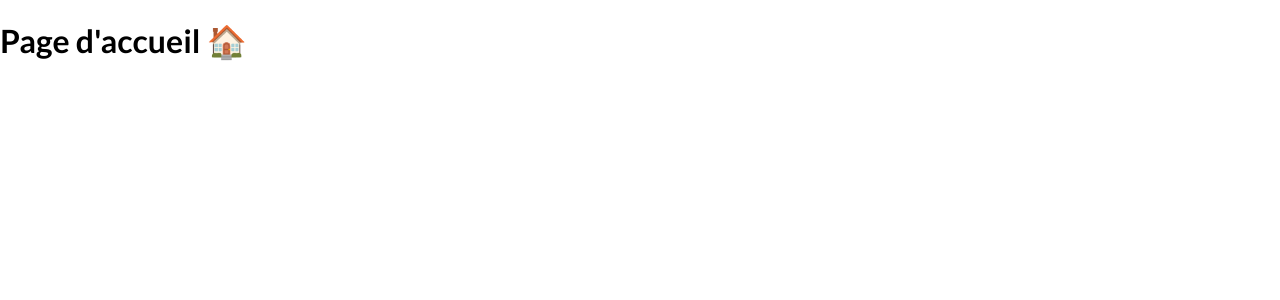
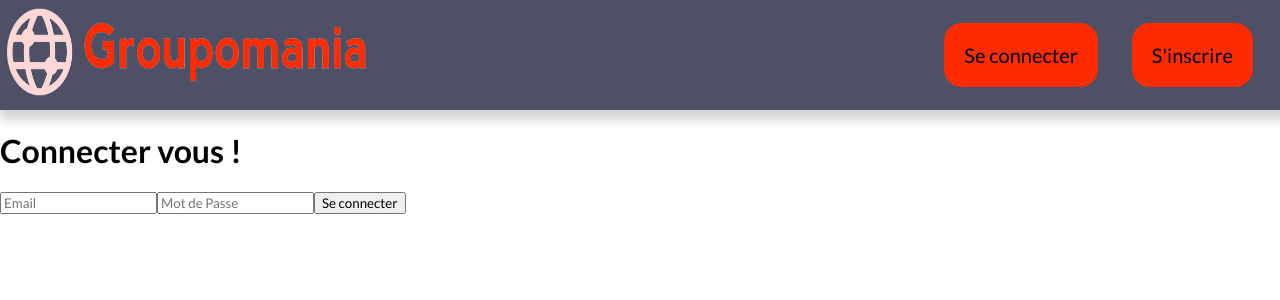
Before and after one commit to TenzaRemy/Groupomania, a React (Create React App) app in the folder frontend/: page / in a window 1280 px wide. Shown: the top 300 px of the page. Built offline with nearby package versions, Linux system fonts and the light colour scheme.

Commit message:
Ajout header + debut formulaire

```diff
--- /dev/null
+++ b/frontend/src/components/Header/index.jsx
@@ -0,0 +1,45 @@
+import colors from '../../utils/style/colors'
+import styled from 'styled-components'
+import Logo from '../../assets/icon-left-font-removebg.png'
+import { Link } from 'react-router-dom'
+
+const FormLogo = styled.img`
+  width: 370px;
+  height: 100px;
+  `
+const NavLink = styled.nav`
+  width: 100%;
+  background-color: ${colors.tertiary};
+  display: flex;
+  justify-content: space-between;
+  box-shadow: 5px 5px 10px 5px lightgray;
+`
+const ListLog = styled.ul`
+  display: flex;
+`
+
+const List = styled.li`
+  padding: 20px;
+  margin: 5px 25px 5px 5px;
+  font-size: 20px;
+  border: 2px solid ${colors.tertiary};
+  border-radius: 20px;
+  background-color: ${colors.primary};
+  color: black;
+`
+
+
+function Header() {
+    return (
+      <NavLink>
+        <FormLogo src={Logo} alt="Logo de l'entreprise Groupomania" />
+        <ListLog>
+        <Link to="/errr"><List>Se connecter</List></Link>
+        <Link to="/errr"><List>S'inscrire</List></Link>
+        </ListLog>
+      </NavLink>
+    )
+  }
+
+
+export default Header
--- a/frontend/src/index.jsx
+++ b/frontend/src/index.jsx
@@ -4,6 +4,7 @@ import {BrowserRouter as Router, Route, Routes} from "react-router-dom"; // Reac
 import Home from './pages/Home'
 import GlobalStyle from './utils/style/GlobalStyle'
 import Error from './components/Error'
+import Header from './components/Header';
 
 
 const container = document.getElementById('root')
@@ -13,6 +14,7 @@ root.render(
   <React.StrictMode>
     <Router>
       <GlobalStyle />
+      <Header />
         <Routes>
           <Route exact path="/" element={<Home/>}/>
           <Route path="*" element={<Error/>}/>
--- a/frontend/src/pages/Home/index.jsx
+++ b/frontend/src/pages/Home/index.jsx
@@ -1,10 +1,15 @@
 
-function Home() {
+
+function Form() {
     return (
-      <div>
-        <h1> Page d'accueil 🏠</h1>
-      </div>
+      <form>
+        <h1>Connecter vous !</h1>
+          <input type="text" placeholder="Email" name="email"/>
+          <input type="password" placeholder="Mot de Passe" name="password"/>
+          <button type="submit">Se connecter</button>
+      </form>
     )
   }
 
-export default Home
+
+export default Form
--- a/frontend/src/utils/style/GlobalStyle.jsx
+++ b/frontend/src/utils/style/GlobalStyle.jsx
@@ -3,6 +3,8 @@ import { createGlobalStyle } from 'styled-components'
 const StyledGlobalStyle = createGlobalStyle`
     * {
         font-family: 'Lato', sans-serif;
+        list-style-type: none;
+        text-decoration: none;
     }
 
     body {
```
Also changed, not shown: frontend/src/assets/icon-left-font-removebg.png (added), frontend/src/assets/icon-left-font.png.
